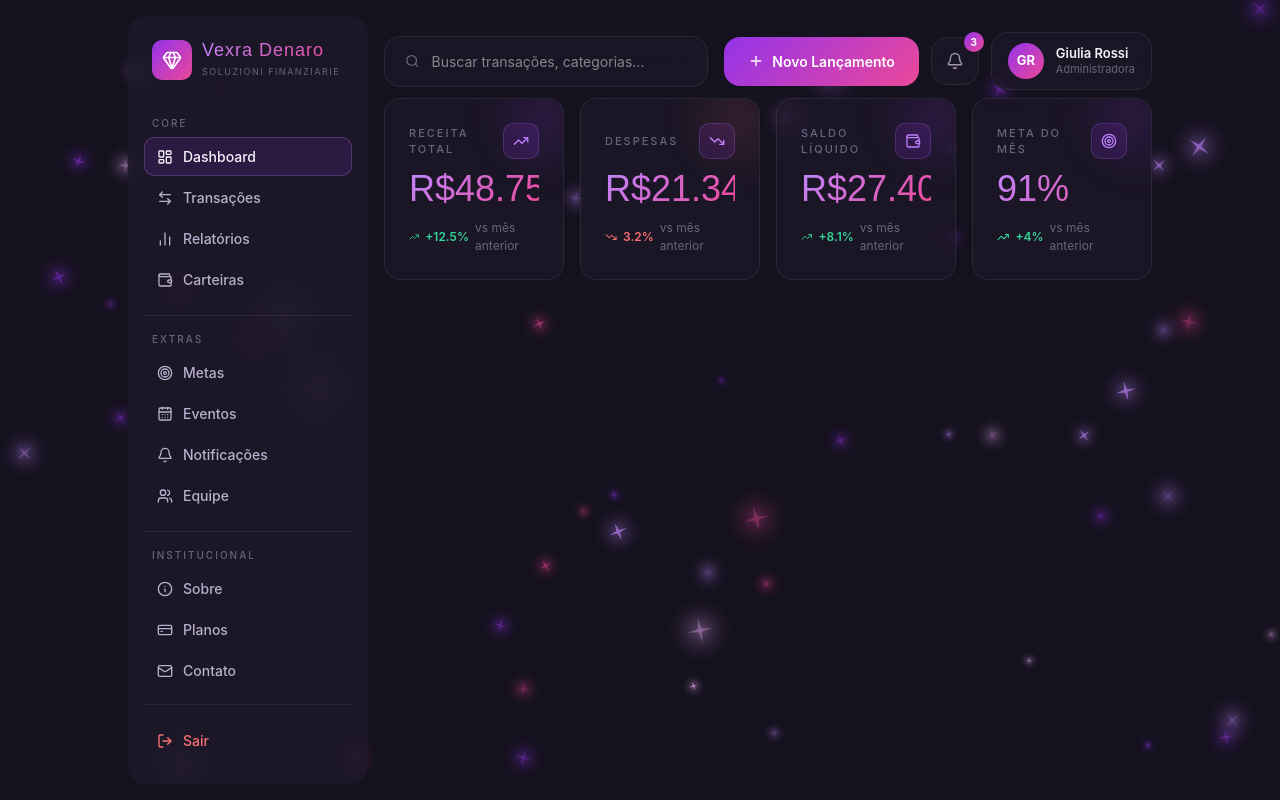
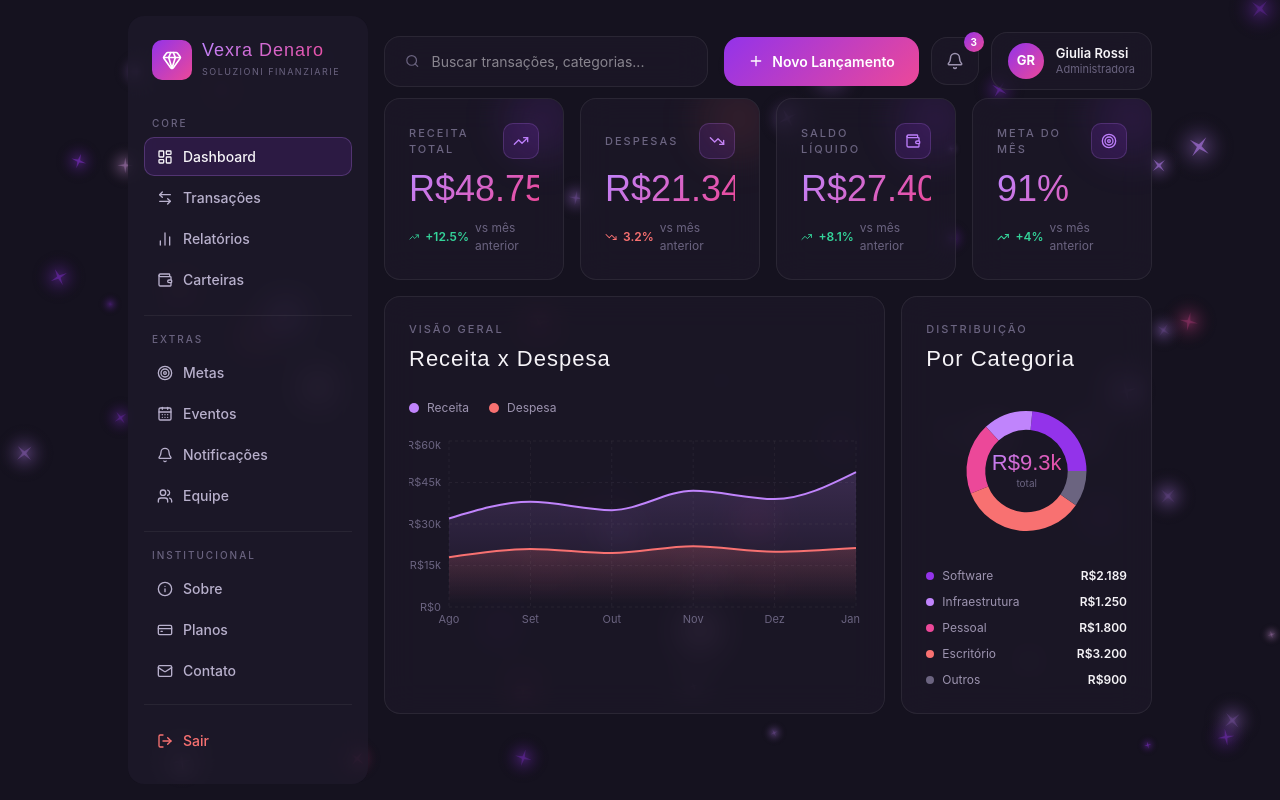
Before and after one commit to erikalaiane/finance-dashboard, a React (Vite) app: page / in a window 1280 px wide. Built offline with nearby package versions, Linux system fonts and the light colour scheme.

Commit message:
feat: add revenue area chart and donut chart with recharts

```diff
--- /dev/null
+++ b/src/assets/components/dashboard/DonutChart.tsx
@@ -0,0 +1,118 @@
+import { PieChart, Pie, Cell, Tooltip, ResponsiveContainer } from "recharts";
+import { dadosDonut } from "../../data/mock";
+
+interface TooltipProps {
+  active?: boolean;
+  payload?: { name: string; value: number; payload: { cor: string } }[];
+}
+
+function CustomTooltip({ active, payload }: TooltipProps) {
+  if (!active || !payload?.length) return null;
+
+  return (
+    <div
+      style={{
+        background: "rgba(30, 26, 43, 0.95)",
+        border: "1px solid rgba(255,255,255,0.1)",
+        backdropFilter: "blur(12px)",
+        borderRadius: "12px",
+        padding: "10px 14px",
+        fontFamily: "'Inter', sans-serif",
+      }}
+    >
+      <div style={{ display: "flex", alignItems: "center", gap: "8px" }}>
+        <div style={{ width: "8px", height: "8px", borderRadius: "50%", background: payload[0].payload.cor }} />
+        <span style={{ color: "#9D94B0", fontSize: "12px" }}>{payload[0].name}:</span>
+        <span style={{ color: "#F5F3F7", fontSize: "12px", fontWeight: 600 }}>
+          R${payload[0].value.toLocaleString("pt-BR")}
+        </span>
+      </div>
+    </div>
+  );
+}
+
+export function DonutChart() {
+  const total = dadosDonut.reduce((acc, item) => acc + item.valor, 0);
+
+  return (
+    <div
+      style={{
+        background: "rgba(30, 26, 43, 0.6)",
+        backdropFilter: "blur(16px)",
+        border: "1px solid rgba(255,255,255,0.07)",
+        borderRadius: "16px",
+        padding: "24px",
+        height: "100%",
+        display: "flex",
+        flexDirection: "column",
+      }}
+    >
+      {/* Header */}
+      <div style={{ marginBottom: "16px" }}>
+        <p style={{ fontFamily: "'Inter', sans-serif", fontSize: "11px", fontWeight: 500, letterSpacing: "2px", textTransform: "uppercase", color: "#6B6480", marginBottom: "4px" }}>
+          Distribuição
+        </p>
+        <h2 style={{ fontFamily: "'Bebas Neue', sans-serif", fontSize: "22px", color: "#F5F3F7", letterSpacing: "1px" }}>
+          Por Categoria
+        </h2>
+      </div>
+
+      {/* Gráfico */}
+      <div style={{ position: "relative", flex: 1, minHeight: "160px" }}>
+        <ResponsiveContainer width="100%" height="100%">
+          <PieChart>
+            <Pie
+              data={dadosDonut}
+              cx="50%"
+              cy="50%"
+              innerRadius="55%"
+              outerRadius="80%"
+              dataKey="valor"
+              nameKey="nome"
+              strokeWidth={0}
+            >
+              {dadosDonut.map((entry, index) => (
+                <Cell key={index} fill={entry.cor} />
+              ))}
+            </Pie>
+            <Tooltip content={<CustomTooltip />} />
+          </PieChart>
+        </ResponsiveContainer>
+
+        {/* Total no centro */}
+        <div
+          style={{
+            position: "absolute",
+            top: "50%",
+            left: "50%",
+            transform: "translate(-50%, -50%)",
+            textAlign: "center",
+            pointerEvents: "none",
+          }}
+        >
+          <div style={{ fontFamily: "'Bebas Neue', sans-serif", fontSize: "22px", background: "linear-gradient(135deg, #C084FC, #EC4899)", WebkitBackgroundClip: "text", WebkitTextFillColor: "transparent", backgroundClip: "text", lineHeight: 1 }}>
+            R${(total / 1000).toFixed(1)}k
+          </div>
+          <div style={{ fontFamily: "'Inter', sans-serif", fontSize: "10px", color: "#6B6480", marginTop: "2px" }}>
+            total
+          </div>
+        </div>
+      </div>
+
+      {/* Legenda */}
+      <div style={{ display: "flex", flexDirection: "column", gap: "8px", marginTop: "16px" }}>
+        {dadosDonut.map((item) => (
+          <div key={item.nome} style={{ display: "flex", alignItems: "center", justifyContent: "space-between" }}>
+            <div style={{ display: "flex", alignItems: "center", gap: "8px" }}>
+              <div style={{ width: "8px", height: "8px", borderRadius: "50%", background: item.cor, flexShrink: 0 }} />
+              <span style={{ fontFamily: "'Inter', sans-serif", fontSize: "12px", color: "#9D94B0" }}>{item.nome}</span>
+            </div>
+            <span style={{ fontFamily: "'Inter', sans-serif", fontSize: "12px", fontWeight: 600, color: "#F5F3F7" }}>
+              R${item.valor.toLocaleString("pt-BR")}
+            </span>
+          </div>
+        ))}
+      </div>
+    </div>
+  );
+}
--- a/src/assets/components/dashboard/RevenueChart.tsx
+++ b/src/assets/components/dashboard/RevenueChart.tsx
@@ -0,0 +1,122 @@
+import {
+  AreaChart,
+  Area,
+  XAxis,
+  YAxis,
+  CartesianGrid,
+  Tooltip,
+  ResponsiveContainer,
+} from "recharts";
+import { dadosGrafico } from "../../data/mock";
+
+function formatarValor(valor: number): string {
+  if (valor >= 1000) return `R$${(valor / 1000).toFixed(0)}k`;
+  return `R$${valor}`;
+}
+
+interface TooltipProps {
+  active?: boolean;
+  payload?: { value: number; name: string; color: string }[];
+  label?: string;
+}
+
+function CustomTooltip({ active, payload, label }: TooltipProps) {
+  if (!active || !payload?.length) return null;
+
+  return (
+    <div
+      style={{
+        background: "rgba(30, 26, 43, 0.95)",
+        border: "1px solid rgba(255,255,255,0.1)",
+        backdropFilter: "blur(12px)",
+        borderRadius: "12px",
+        padding: "12px 16px",
+        fontFamily: "'Inter', sans-serif",
+      }}
+    >
+      <p style={{ color: "#6B6480", fontSize: "11px", marginBottom: "8px", letterSpacing: "1px", textTransform: "uppercase" }}>
+        {label}
+      </p>
+      {payload.map((entry) => (
+        <div key={entry.name} style={{ display: "flex", alignItems: "center", gap: "8px", marginBottom: "4px" }}>
+          <div style={{ width: "8px", height: "8px", borderRadius: "50%", background: entry.color }} />
+          <span style={{ color: "#9D94B0", fontSize: "12px" }}>
+            {entry.name === "receita" ? "Receita" : "Despesa"}:
+          </span>
+          <span style={{ color: "#F5F3F7", fontSize: "12px", fontWeight: 600 }}>
+            {formatarValor(entry.value)}
+          </span>
+        </div>
+      ))}
+    </div>
+  );
+}
+
+export function RevenueChart() {
+  return (
+    <div
+      style={{
+        background: "rgba(30, 26, 43, 0.6)",
+        backdropFilter: "blur(16px)",
+        border: "1px solid rgba(255,255,255,0.07)",
+        borderRadius: "16px",
+        padding: "24px",
+        height: "100%",
+      }}
+    >
+      {/* Header */}
+      <div style={{ marginBottom: "24px" }}>
+        <p style={{ fontFamily: "'Inter', sans-serif", fontSize: "11px", fontWeight: 500, letterSpacing: "2px", textTransform: "uppercase", color: "#6B6480", marginBottom: "4px" }}>
+          Visão Geral
+        </p>
+        <h2 style={{ fontFamily: "'Bebas Neue', sans-serif", fontSize: "22px", color: "#F5F3F7", letterSpacing: "1px" }}>
+          Receita x Despesa
+        </h2>
+      </div>
+
+      {/* Legenda */}
+      <div style={{ display: "flex", gap: "20px", marginBottom: "20px" }}>
+        <div style={{ display: "flex", alignItems: "center", gap: "8px" }}>
+          <div style={{ width: "10px", height: "10px", borderRadius: "50%", background: "#C084FC" }} />
+          <span style={{ fontFamily: "'Inter', sans-serif", fontSize: "12px", color: "#9D94B0" }}>Receita</span>
+        </div>
+        <div style={{ display: "flex", alignItems: "center", gap: "8px" }}>
+          <div style={{ width: "10px", height: "10px", borderRadius: "50%", background: "#F87171" }} />
+          <span style={{ fontFamily: "'Inter', sans-serif", fontSize: "12px", color: "#9D94B0" }}>Despesa</span>
+        </div>
+      </div>
+
+      {/* Gráfico */}
+      <ResponsiveContainer width="100%" height={200}>
+        <AreaChart data={dadosGrafico} margin={{ top: 4, right: 4, left: -20, bottom: 0 }}>
+          <defs>
+            <linearGradient id="gradReceita" x1="0" y1="0" x2="0" y2="1">
+              <stop offset="5%" stopColor="#C084FC" stopOpacity={0.3} />
+              <stop offset="95%" stopColor="#C084FC" stopOpacity={0} />
+            </linearGradient>
+            <linearGradient id="gradDespesa" x1="0" y1="0" x2="0" y2="1">
+              <stop offset="5%" stopColor="#F87171" stopOpacity={0.3} />
+              <stop offset="95%" stopColor="#F87171" stopOpacity={0} />
+            </linearGradient>
+          </defs>
+          <CartesianGrid strokeDasharray="3 3" stroke="rgba(255,255,255,0.05)" />
+          <XAxis
+            dataKey="mes"
+            tick={{ fill: "#6B6480", fontSize: 11, fontFamily: "'Inter', sans-serif" }}
+            axisLine={false}
+            tickLine={false}
+          />
+          <YAxis
+            tickFormatter={formatarValor}
+            tick={{ fill: "#6B6480", fontSize: 11, fontFamily: "'Inter', sans-serif" }}
+            axisLine={false}
+            tickLine={false}
+          />
+          <Tooltip content={<CustomTooltip />} />
+          <Area type="monotone" dataKey="receita" stroke="#C084FC" strokeWidth={2} fill="url(#gradReceita)" />
+          <Area type="monotone" dataKey="despesa" stroke="#F87171" strokeWidth={2} fill="url(#gradDespesa)" />
+        </AreaChart>
+      </ResponsiveContainer>
+    </div>
+  );
+}
--- a/src/assets/pages/Dashboard.tsx
+++ b/src/assets/pages/Dashboard.tsx
@@ -1,19 +1,28 @@
 import { KPICard } from "../components/dashboard/KPICard";
+import { RevenueChart } from "../components/dashboard/RevenueChart";
+import { DonutChart } from "../components/dashboard/DonutChart";
 import { kpis } from "../data/mock";
-import { TrendingUp, TrendingDown, Target, Wallet } from "lucide-react";
+import { TrendingUp, TrendingDown, Wallet, Target } from "lucide-react";
 import type { LucideIcon } from "lucide-react";
 
 const icones: LucideIcon[] = [TrendingUp, TrendingDown, Wallet, Target];
 
 export function Dashboard() {
   return (
-    <div style={{ display: "flex", flexDirection: "column", gap: "24px", marginTop: "8px" }}>
+    <div style={{ display: "flex", flexDirection: "column", gap: "16px", marginTop: "8px" }}>
       {/* KPIs */}
       <div style={{ display: "grid", gridTemplateColumns: "repeat(4, 1fr)", gap: "16px" }}>
         {kpis.map((kpi, i) => (
           <KPICard key={kpi.titulo} {...kpi} icone={icones[i]} />
         ))}
       </div>
+
+      {/* Linha 2: Gráfico + Donut */}
+      <div style={{ display: "grid", gridTemplateColumns: "2fr 1fr", gap: "16px" }}>
+        <RevenueChart />
+       <DonutChart />
+      </div>
+
     </div>
   );
 }
```
